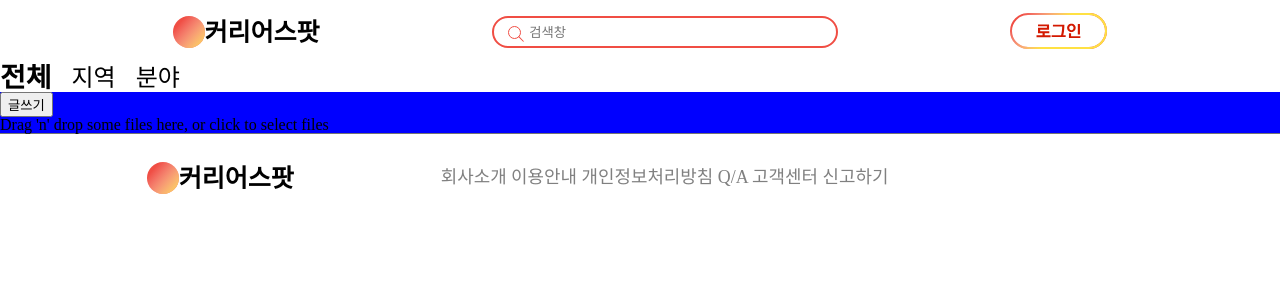
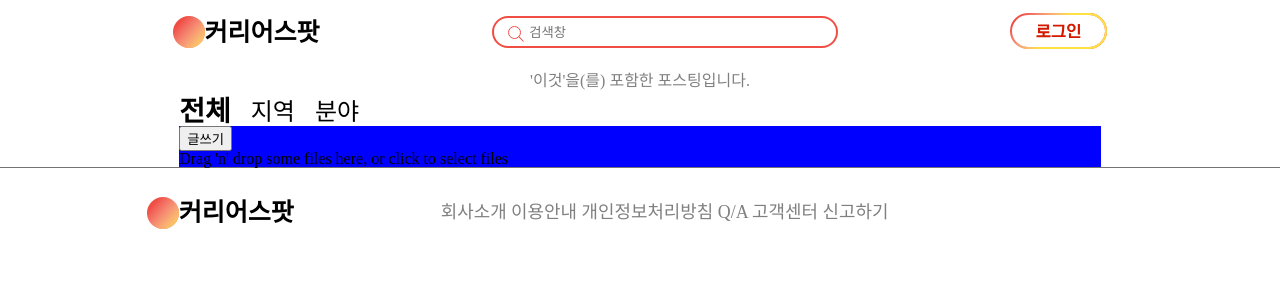
Before and after one commit to Re-Coder-3/front-end, a React (Create React App) app in the folder project/: page /search in a window 1280 px wide. Shown: the top 300 px of the page. Built offline with nearby package versions, Linux system fonts and the light colour scheme; what apollo-upload-client would draw is missing.

Commit message:
검색 결과 페이지 손대는 중

```diff
--- a/project/src/page/Search.js
+++ b/project/src/page/Search.js
@@ -8,9 +8,10 @@ import Modal from "../component/Modal";
 import MyDropzone from "../component/MyDropzone";
 
 const Container = styled.div`
-  width: 100%;
+  width: 72%;
   height: 100%;
   padding: 64px 0 0 0;
+  margin:0px auto;
 `;
 
 const ClassificationBox = styled.div`
@@ -38,6 +39,13 @@ const ContentWrapper = styled.div`
   background-color: blue;
 `;
 
+const SearchResultText = styled.div`
+  text-align: center;
+  padding-top: 1%;
+  padding-bottom: 1%;
+  color: gray;
+`;
+
 const CHECK_USER = gql`
   query {
     checkUser
@@ -57,6 +65,9 @@ const Search = () => {
   const content = useInput("");
   const [upload] = useMutation(UPLOAD_FILE);
 
+  const SearchText = "이것"
+  // 백엔드 연결 전에 임시로 쓰는 데이터
+
   const onClick = (e) => {
     setType(e.target.id);
   };
@@ -68,6 +79,9 @@ const Search = () => {
   };
   return (
     <Container>
+      <SearchResultText>
+        '{SearchText}'을(를) 포함한 포스팅입니다.
+      </SearchResultText>
       <ClassificationBox>
         <Text id={"all"} type={type === "all"} onClick={onClick}>
           전체
```
